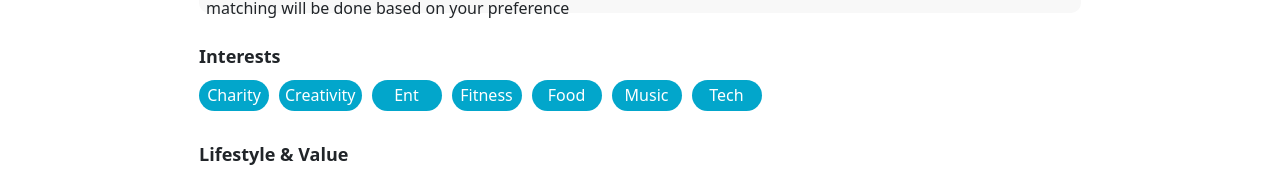
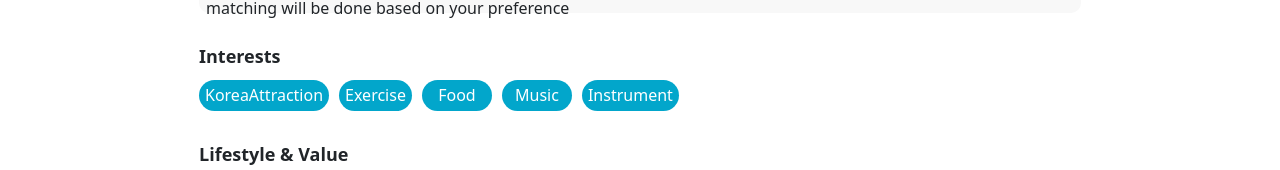
Before and after one commit to SSUlay-R/SSUlay-frontend, a React (Create React App) app in the folder ssulay-front/: page /buddy/prefer in a window 1280 px wide. Shown: the part 346-516 px from the top of the page. Built offline with nearby package versions, Linux system fonts and the light colour scheme; no server answers.

Commit message:
Fix:dummyAndSearch

```diff
--- a/ssulay-front/src/components/BuddyForm.jsx
+++ b/ssulay-front/src/components/BuddyForm.jsx
@@ -25,7 +25,7 @@ export default function BuddyForm(props) {
   };
 
   const handleSubmit = async (e) => {
-    console.log(currentUser);
+    //console.log(currentUser);
     e.preventDefault();
     try {
         const userRef = doc(db, 'users', currentUser.uid);
--- a/ssulay-front/src/components/BuddySearch.jsx
+++ b/ssulay-front/src/components/BuddySearch.jsx
@@ -18,19 +18,18 @@ export default function BuddySearch() {
   //DB에서 users 가져오기
   useEffect(() => {
     const fetchData = async () => {
-      //console.log(currentUser.uid)
+      console.log(currentUser.uid)
       if (currentUser && currentUser.uid) {
-      const userRef = doc(db,'users',currentUser.uid);
+        const userRef = doc(db, 'users', currentUser.uid);
         const userSnapshot = await getDoc(userRef);
         const userData = userSnapshot.data();
-
         let q;
         let userSnapshot2;
 
-      if(userData.nationality ==="Korea"){
+        if (userData.nationality === "Korea") {
           q = query(collection(db, "users"), where("nationality", "!=", "Korea"));
           userSnapshot2 = await getDocs(q);
-      } else{
+        } else {
           q = query(collection(db, "users"), where("nationality", "==", "Korea"));
           userSnapshot2 = await getDocs(q);
         }
@@ -66,22 +65,18 @@ export default function BuddySearch() {
     };
 
     fetchData();
-  },[currentUser && currentUser.uid]);
+  }, [currentUser && currentUser.uid]);
 
 
 
   const interests = [
-    "Charity",
-    "Creativity",
-    "Ent",
-    "Fitness",
+    "KoreaAttraction",
+    "Exercise",
     "Food",
     "Music",
-    "Tech"
+    "Instrument"
   ];
-  const lifestyles = [
-
-  ]
+  const lifestyles = [];
   const columns = useMemo(
     () => [
       {
--- a/ssulay-front/src/form/ent/ent1.json
+++ b/ssulay-front/src/form/ent/ent1.json
@@ -1,5 +1,5 @@
 {
-  "form": "Recently, I've been delving into the world of entertainment through movies. I enjoy watching a wide range of films, from classic movies to indie films. Lately, I've been captivated by thought-provoking documentaries that shed light on important social issues. It's fascinating to explore different perspectives and gain new insights through the power of storytelling.",
+  "form": "During my exchange in Korea, I am looking forward to immersing myself in the rich and captivating Korean culture. I plan to delve into the vibrant world of K-pop and Korean entertainment, attending concerts and exploring the music scene. Additionally, I am excited to explore historical landmarks such as Gyeongbokgung Palace and gain a deeper understanding of Korea's fascinating history and architecture. Language learning will also be a priority, as I hope to take Korean language classes and practice my skills with native speakers. Lastly, I am eager to embark on adventures across the country, from the bustling streets of Seoul to the serene landscapes of Jeju Island, allowing me to witness the diverse beauty and experience the unique charm of each region. Overall, I anticipate an immersive and unforgettable journey filled with cultural discoveries, language development, and unforgettable memories.",
   "Fitness": [],
   "Creativity": [],
   "Food":[],
@@ -7,10 +7,10 @@
   "Charity":[],
   "Music":[],
   "Ent": [
-    "documentaries",
-    "movies",
-    "entertainment",
-    "shows",
-    "comedy"
+    "Korean culture",
+    "K-pop",
+    "Gyeongbokgung Palace",
+    "Jeju",
+    "journey"
   ]
 }
--- a/ssulay-front/src/form/ent/ent2.json
+++ b/ssulay-front/src/form/ent/ent2.json
@@ -1,10 +1,10 @@
 {
-  "form": "In my free time, I find great pleasure in immersing myself in the world of theater. I have a deep appreciation for dramas and musicals, and I enjoy attending live theater performances. Whether it's a Broadway production or a local theater group, the energy and talent displayed on stage never fail to amaze me. I've recently been exploring the works of renowned playwrights and eagerly awaiting upcoming theater shows.",
+  "form": "In my free time, I find great pleasure in immersing myself in the world of theater. I have a deep appreciation for dramas and musicals, and I enjoy attending live theater performances. Whether it's a Broadway production or a local theater group, the energy and talent displayed on stage never fail to amaze me. I've recently been exploring the works of renowned playwrights and eagerly awaiting upcoming theater shows.As I eagerly prepare for my upcoming exchange in Korea, my heart races with excitement at the thought of immersing myself in the electrifying world of K-pop. I dream of attending thrilling concerts where my favorite idols will captivate the audience with their mesmerizing performances and infectious energy. Exploring the vibrant streets of Seoul, I anticipate stumbling upon trendy music shops, bustling entertainment agencies, and even the chance to witness the filming of a music video. I yearn to engage with passionate K-pop fans, sharing our love for the music, dancing to catchy tunes, and joining fan events where we can connect with fellow enthusiasts. Language learning takes on a special significance as I strive to master the lyrics of my beloved K-pop songs, understanding every word and singing along with the heart and soul of a true fan.",
   "Fitness": [],
   "Creativity": [],
   "Food":[],
   "Tech":[],
   "Charity":[],
   "Music":[],
-  "Ent": ["theater", "dramas", "musicals", "theater", "playwrights"]
+  "Ent": ["K-pop", "k-dramas", "concerts", "idols", "Seoul"]
 }
--- a/ssulay-front/src/form/ent/ent3.json
+++ b/ssulay-front/src/form/ent/ent3.json
@@ -1,10 +1,10 @@
 {
-  "form": "One of my favorite forms of entertainment is watching movies. I have a soft spot for classic films, and I love revisiting cinematic masterpieces from different eras. From black-and-white classics to iconic films of the '80s and '90s, there's always something nostalgic and captivating about these timeless pieces of art. Additionally, I enjoy exploring various genres, from gripping dramas to light-hearted comedies, as each film offers a unique experience.",
+  "form": "During my anticipated exchange in Korea, I am eagerly looking forward to a multitude of experiences that will enrich my cultural understanding and create lasting memories. Immersing myself in the vibrant Korean culture will involve exploring historical landmarks such as Gyeongbokgung Palace, steeping myself in the captivating stories of the past while marveling at the architectural grandeur. Engaging with the dynamic K-pop and Korean entertainment scene will offer me the opportunity to attend exciting concerts, witness mesmerizing performances, and delve into the infectious energy of the music industry. Language learning will be a top priority as I aim to take Korean language classes and practice my skills with native speakers, fostering connections and improving my communication abilities. Embracing the spirit of adventure, I eagerly anticipate exploring diverse regions of the country, from the bustling streets of Seoul to the serene landscapes of Jeju Island, indulging in the beauty and charm each place has to offer. Overall, my exchange in Korea promises to be a transformative journey filled with cultural immersion, musical delights, language growth, and captivating adventures.",
   "Fitness": [],
   "Creativity": [],
   "Food":[],
   "Tech":[],
   "Charity":[],
   "Music":[],
-  "Ent": ["movies", "films", "cinematic", "entertainment", "experience"]
+  "Ent": ["Korean culture", "landmarks", " K-pop", "entertainment", "language learning"]
 }
--- a/ssulay-front/src/form/ent/ent4.json
+++ b/ssulay-front/src/form/ent/ent4.json
@@ -1,10 +1,10 @@
 {
-  "form": "Stand-up comedy is another form of entertainment that I thoroughly enjoy. I love the art of making people laugh and appreciate the skill and wit that comedians bring to the stage. Recently, I've been following the work of talented stand-up comedians and watching their performances. It's a great way to unwind and have a good laugh while also appreciating the clever observations and storytelling techniques that comedians employ.",
+  "form": "As the anticipation builds for my upcoming exchange in Korea, I find myself eagerly looking forward to immersing myself in the captivating world of K-dramas. I can't wait to stroll through the streets of Seoul, hoping to stumble upon the filming locations of my favorite dramas, allowing me to step into the scenes that have captured my imagination. Attending live K-drama tapings would be a dream come true, witnessing the behind-the-scenes magic and getting a glimpse of the talented actors bringing their characters to life. Exploring vibrant neighborhoods like Gangnam and Hongdae, I anticipate stumbling upon cozy cafes and bustling shops adorned with posters of beloved drama stars. Language learning takes on a new dimension as I strive to understand the witty dialogues and expressions that have become iconic in K-dramas, immersing myself in the language and culture that have inspired a global phenomenon.",
   "Fitness": [],
   "Creativity": [],
   "Food":[],
   "Tech":[],
   "Charity":[],
   "Music":[],
-  "Ent": ["comedy", "laughter", "skill", "wit", "comedians"]
+  "Ent": ["K-dramas", "Seoul", "Lotte World", "Changdeokgung", "Namsan"]
 }
--- a/ssulay-front/src/form/ent/ent5.json
+++ b/ssulay-front/src/form/ent/ent5.json
@@ -1,10 +1,10 @@
 {
-  "form": "Recently, I've been indulging in various forms of entertainment to unwind and have a good time. One of my favorite activities is watching movies. I have a diverse taste in films, ranging from action-packed blockbusters to heartwarming dramas. Lately, I've been exploring indie films that offer unique storytelling and thought-provoking narratives. There's something special about discovering hidden gems and supporting independent filmmakers. Additionally, I find documentaries highly engaging. Whether it's exploring nature, delving into historical events, or examining social issues, documentaries provide a fascinating glimpse into different aspects of the world. In my free time, I also enjoy attending live comedy shows. The laughter, energy, and spontaneity of stand-up comedy performances never fail to brighten my day. It's incredible to witness the talent and quick wit of comedians as they navigate the stage and entertain the audience. Overall, these entertainment activities allow me to escape reality for a while, immerse myself in captivating stories, and appreciate the immense creativity within the world of entertainment.",
+  "form": "As I eagerly prepare for my upcoming exchange in Korea, I am filled with excitement at the thought of exploring the fascinating historical landmarks that dot the country. One of the top sites on my list is the awe-inspiring Gyeongbokgung Palace in Seoul, where I will immerse myself in the grandeur of ancient Korean architecture and learn about the rich history of the Joseon Dynasty. I also look forward to visiting the stunning Changdeokgung Palace, known for its serene Secret Garden, a place of tranquility amidst the bustling city. The ancient city of Gyeongju beckons me with its treasure trove of archaeological sites, such as the Bulguksa Temple and the historic Seokguram Grotto, showcasing the artistic and spiritual legacy of the Silla Kingdom. Exploring these landmarks will transport me back in time, providing a deeper understanding of Korea's cultural heritage and leaving an indelible imprint on my journey of discovery.",
   "Fitness": [],
   "Creativity": [],
   "Food":[],
   "Tech":[],
   "Charity":[],
   "Music":[],
-  "Ent": ["movies", "films", "documentaries", "comedy", "shows"]
+  "Ent": ["Gyeongbokgung Palace", "Seoul", "Bulguksa Temple", "Gyeongju", "Seokguram Grotto"]
 }
```
Also changed, not shown: ssulay-front/src/function/GaleShapelyAlgorithm.jsx (+6 -4 lines), ssulay-front/src/pages/AdminPage.jsx (+24 -1 lines), ssulay-front/src/pages/DummyDataPage.jsx (+9 -21 lines), 1 other file (tests, documents, lock files or other folders). Lines whose indentation alone changed are shown as unchanged.
